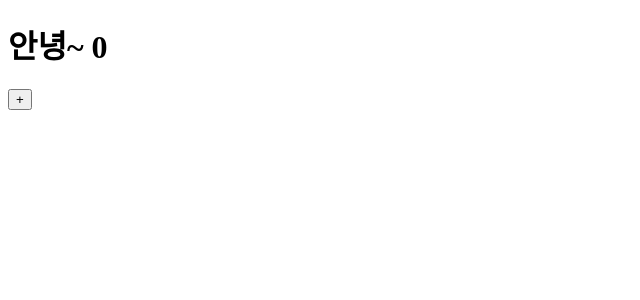
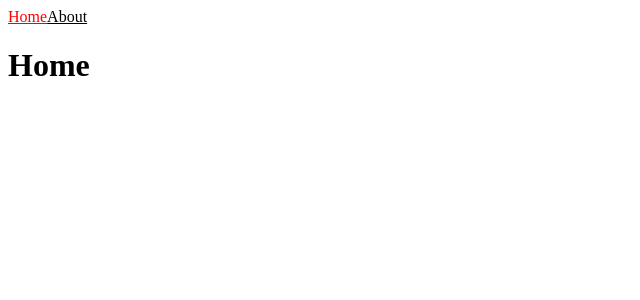
Before and after one commit to gunwooa/NC-Free-NextJS, a Next.js app: page / in a window 1280 px wide. Shown: the top 300 px of the page, without its empty margins (0-640 px from the left). Built offline with nearby package versions, Linux system fonts and the light colour scheme.

Commit message:
1.3 Routing

```diff
--- /dev/null
+++ b/components/NavBar.tsx
@@ -0,0 +1,20 @@
+import Link from "next/link";
+import { useRouter } from "next/router";
+
+const NavBar = () => {
+  const router = useRouter();
+  return (
+    <nav>
+      <Link href="/">
+        <a style={{ color: router.pathname === "/" ? "red" : "black" }}>Home</a>
+      </Link>
+      <Link href="/about">
+        <a style={{ color: router.pathname === "/about" ? "red" : "black" }}>
+          About
+        </a>
+      </Link>
+    </nav>
+  );
+};
+
+export default NavBar;
--- a/pages/index.tsx
+++ b/pages/index.tsx
@@ -1,12 +1,10 @@
-import { useState } from "react";
+import NavBar from "../components/NavBar";
 
 export default function Home() {
-  const [counter, setCounter] = useState(0);
-
   return (
     <div>
-      <h1>안녕~ {counter}</h1>
-      <button onClick={() => setCounter((prev) => prev + 1)}>+</button>
+      <NavBar />
+      <h1>Home</h1>
     </div>
   );
 }
```
Also changed, not shown: pages/about.tsx (+5 -2 lines).
